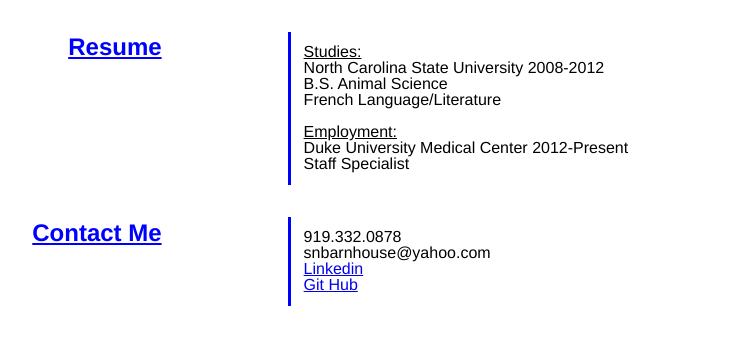
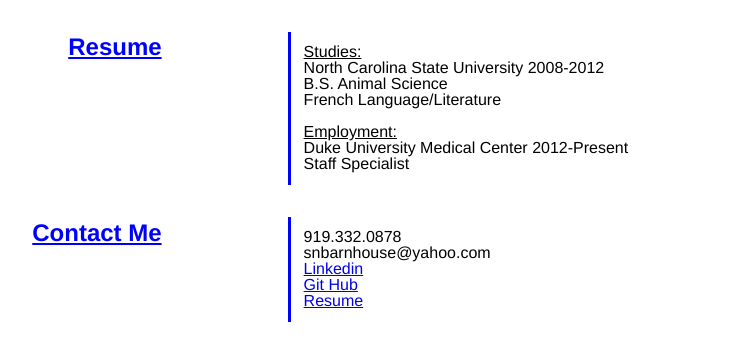
Before and after one commit to snbarnhouse/barnhouseportfolio, a plain HTML site: page index.html in a window 1280 px wide. Shown: the part 1891-2229 px from the top of the page, without its empty margins (36-771 px from the left). Drawn offline with Linux system fonts and the light colour scheme.

Commit message:
updated html with resume and github.

```diff
--- a/index.html
+++ b/index.html
@@ -90,6 +90,8 @@
           <a href="https://www.linkedin.com/in/stephanie-barnhouse-0b6965a7/" target ="_blank">Linkedin</a>
           <br>
           <a href= "https://github.com/snbarnhouse" target= "_blank">Git Hub</a>
+          <br>
+          <a href="https://docs.google.com/document/d/16y3QFnPuZsyi8BuAgHWPJtYT64PJ6ZoS7XmnsUnMfVk/edit?usp=sharing" target= "_blank">Resume</a>
         </p>
     </div>
 
```
